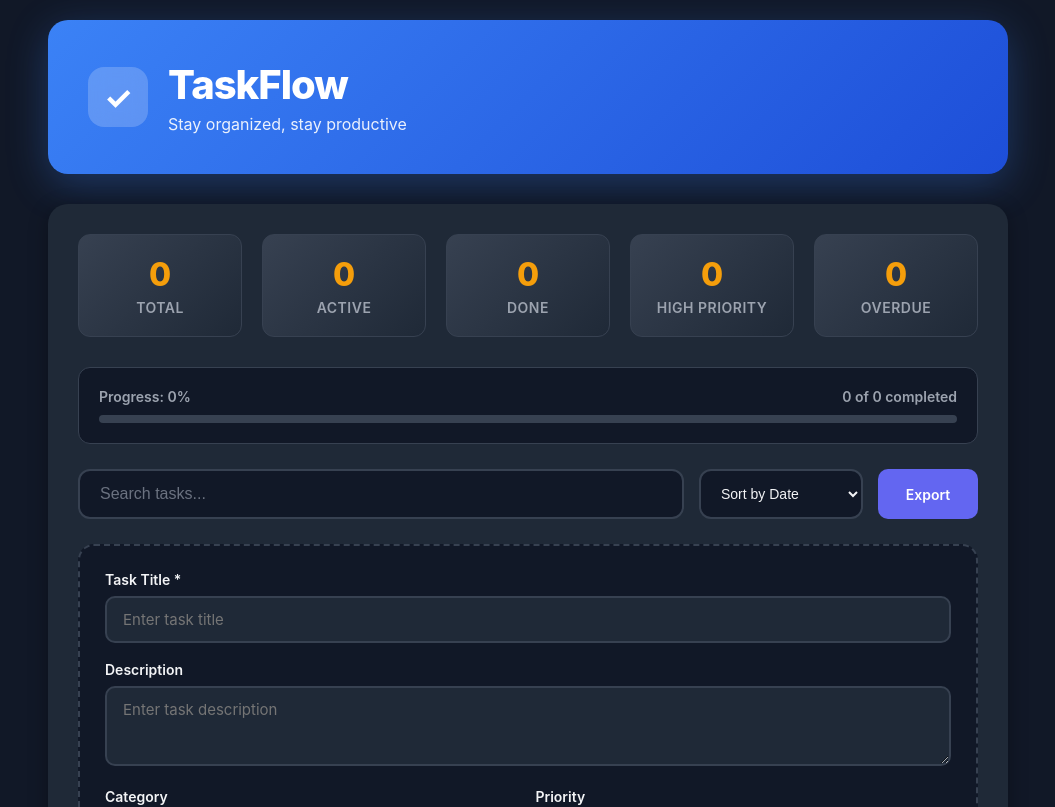
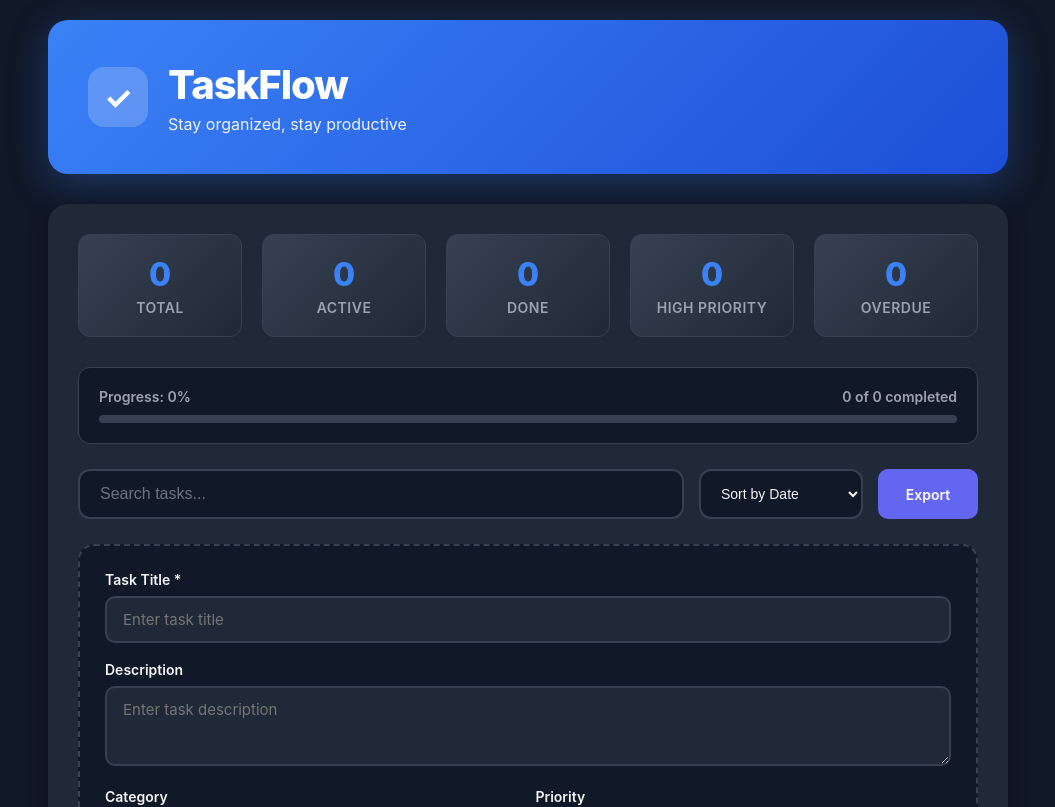
Before and after one commit to haroonrashidzadran/ToDoApp, a React (Create React App) app in the folder frontend/: page / in a window 1280 px wide. Shown: the top 807 px of the page, without its empty margins (112-1167 px from the left). Built offline with nearby package versions, Linux system fonts and the light colour scheme; no server answers; the HTML template or start-up script is replaced by a standard one.

Commit message:
style: Update stat numbers to blue color

```diff
--- a/frontend/src/App.css
+++ b/frontend/src/App.css
@@ -71,7 +71,7 @@
   display: block;
   font-size: 2rem;
   font-weight: 800;
-  color: #f59e0b;
+  color: #3b82f6;
   margin-bottom: 5px;
 }
 
```
